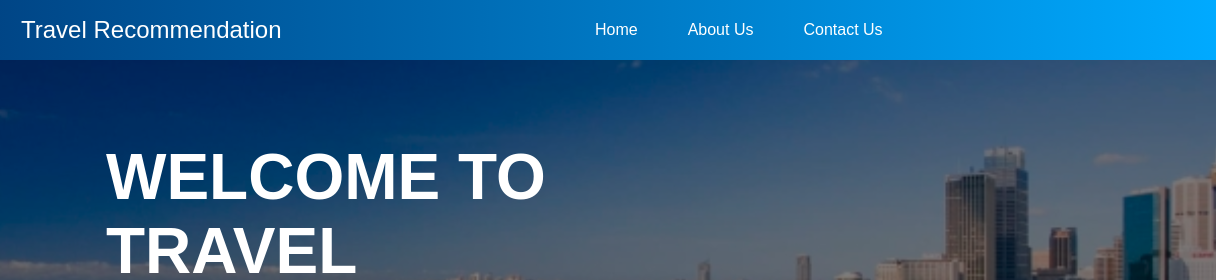
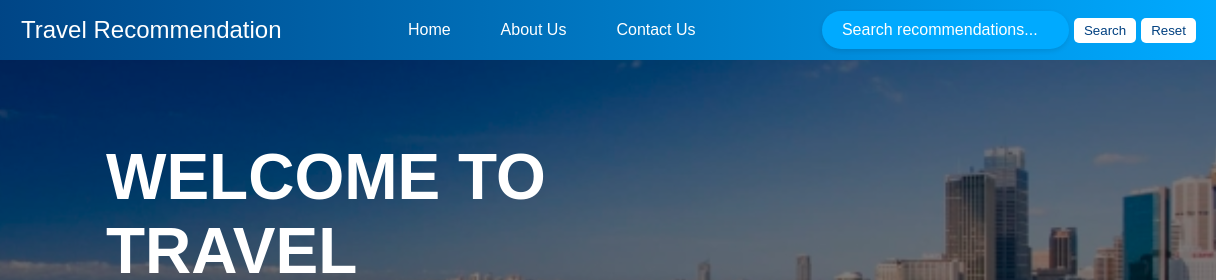
Before and after one commit to Mrged85/GlobeWander, a plain HTML site: page travel_recommendations.html in a window 1280 px wide. Shown: the top 280 px of the page, 64-1280 px from the left. Drawn offline with Linux system fonts and the light colour scheme.

Commit message:
add serach bar

```diff
--- a/travel_recommendations.html
+++ b/travel_recommendations.html
@@ -194,6 +194,12 @@
             <a href="about.html">About Us</a>
             <a href="contact.html">Contact Us</a>
         </div>
+         <div class="search-container">
+            <input type="text" id="search-input" placeholder="Search recommendations..." />
+            <button type="button" id="search-button">Search</button>
+            <button type="button" id="reset-button">Reset</button>
+        </div>
+
     </div>
 
     <div class="container">
```
